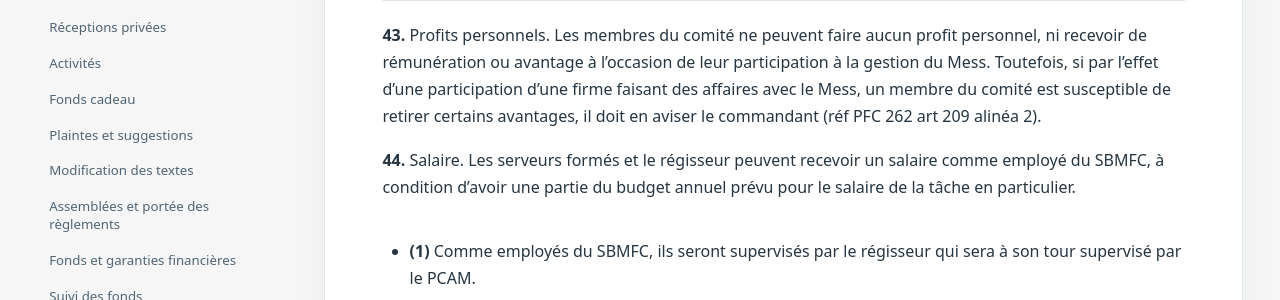
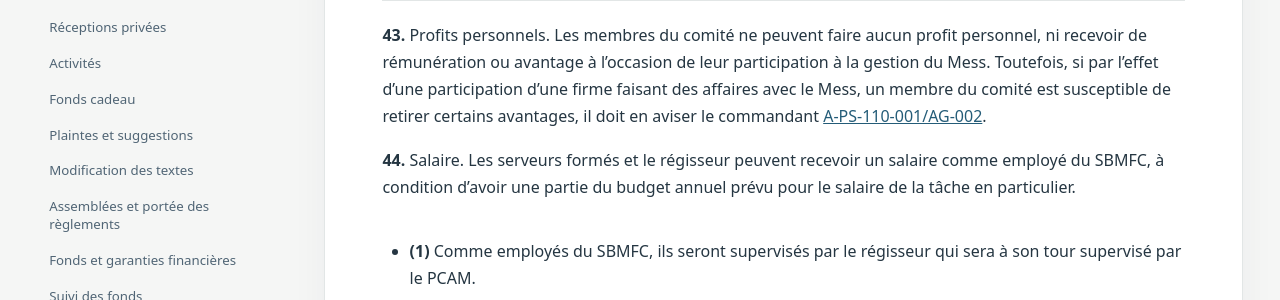
Before and after one commit to shocktubeM81/mess-9eg, a Jekyll site: the page built from versions/2026-10-28-v0.2/constitution-consolidee.md, in a window 1280 px wide and 900 px high, scrolled down 6879 px. Shown: the part 236-536 px from the top of the window. Built offline with Jekyll 4.4.1, drawn with Linux system fonts in a browser that asks for light colours.

Commit message:
Revise article 43 on personal profits with reference link
Updated article 43 to include a reference link for policy documentation.

```diff
--- a/versions/2026-10-28-v0.2/constitution-consolidee.md
+++ b/versions/2026-10-28-v0.2/constitution-consolidee.md
@@ -172,7 +172,7 @@ La constitution établit les droits, les organes et les garanties; les quatre r
 
 ## Finances et cotisations
 
-<a id="article-43"></a>**43.** Profits personnels. Les membres du comité ne peuvent faire aucun profit personnel, ni recevoir de rémunération ou avantage à l'occasion de leur participation à la gestion du Mess. Toutefois, si par l'effet d'une participation d'une firme faisant des affaires avec le Mess, un membre du comité est susceptible de retirer certains avantages, il doit en aviser le commandant (réf PFC 262 art 209 alinéa 2).
+<a id="article-43"></a>**43.** Profits personnels. Les membres du comité ne peuvent faire aucun profit personnel, ni recevoir de rémunération ou avantage à l'occasion de leur participation à la gestion du Mess. Toutefois, si par l'effet d'une participation d'une firme faisant des affaires avec le Mess, un membre du comité est susceptible de retirer certains avantages, il doit en aviser le commandant [A-PS-110-001/AG-002](https://cfmws.ca/CFMWS/media/images/documents/8.0%20About%20Us/8.4%20Policies%20and%20Publications/PSP-Policy-Manual-EN.pdf).
 
 <a id="article-44"></a>**44.** Salaire. Les serveurs formés et le régisseur peuvent recevoir un salaire comme employé du SBMFC, à condition d’avoir une partie du budget annuel prévu pour le salaire de la tâche en particulier.
 
```
